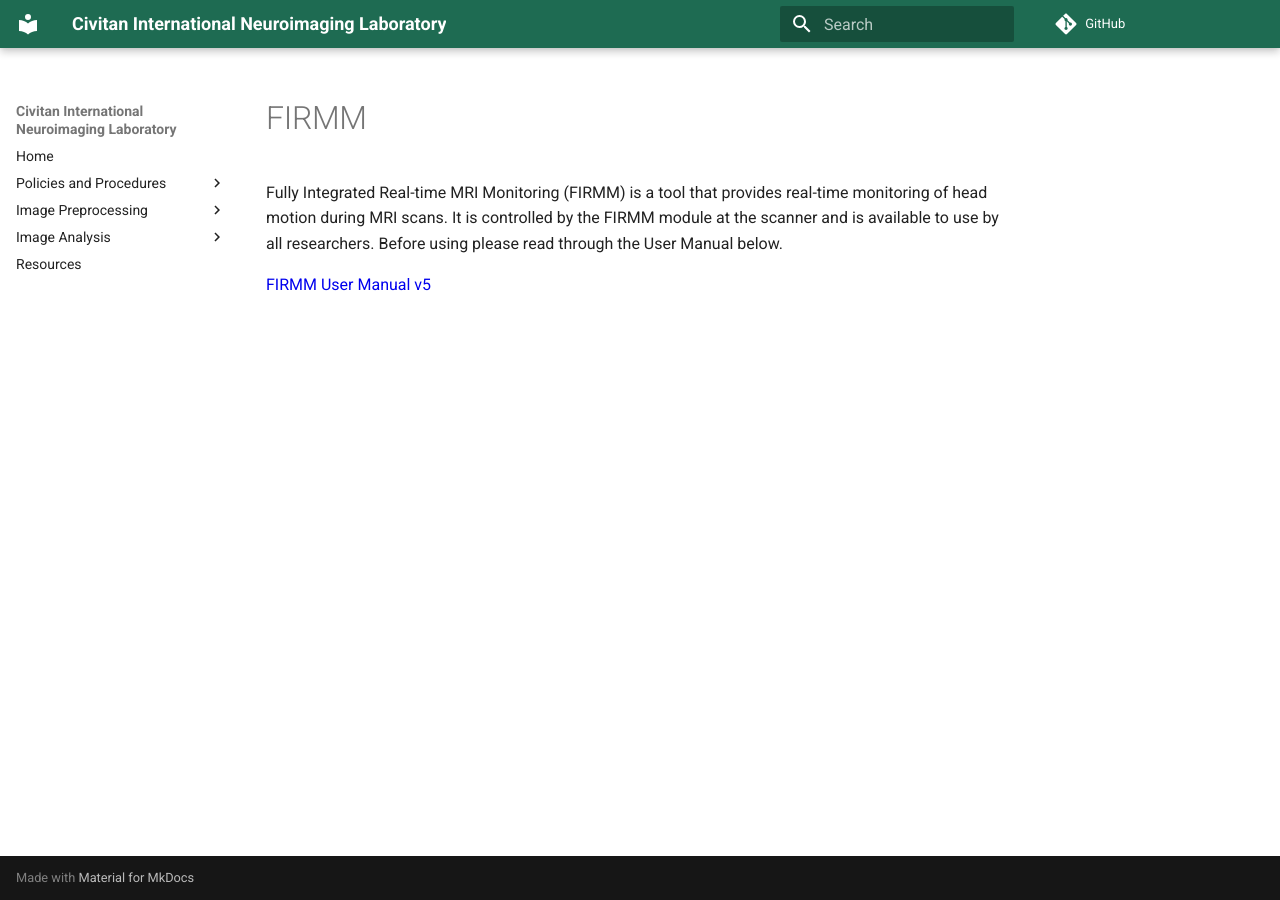
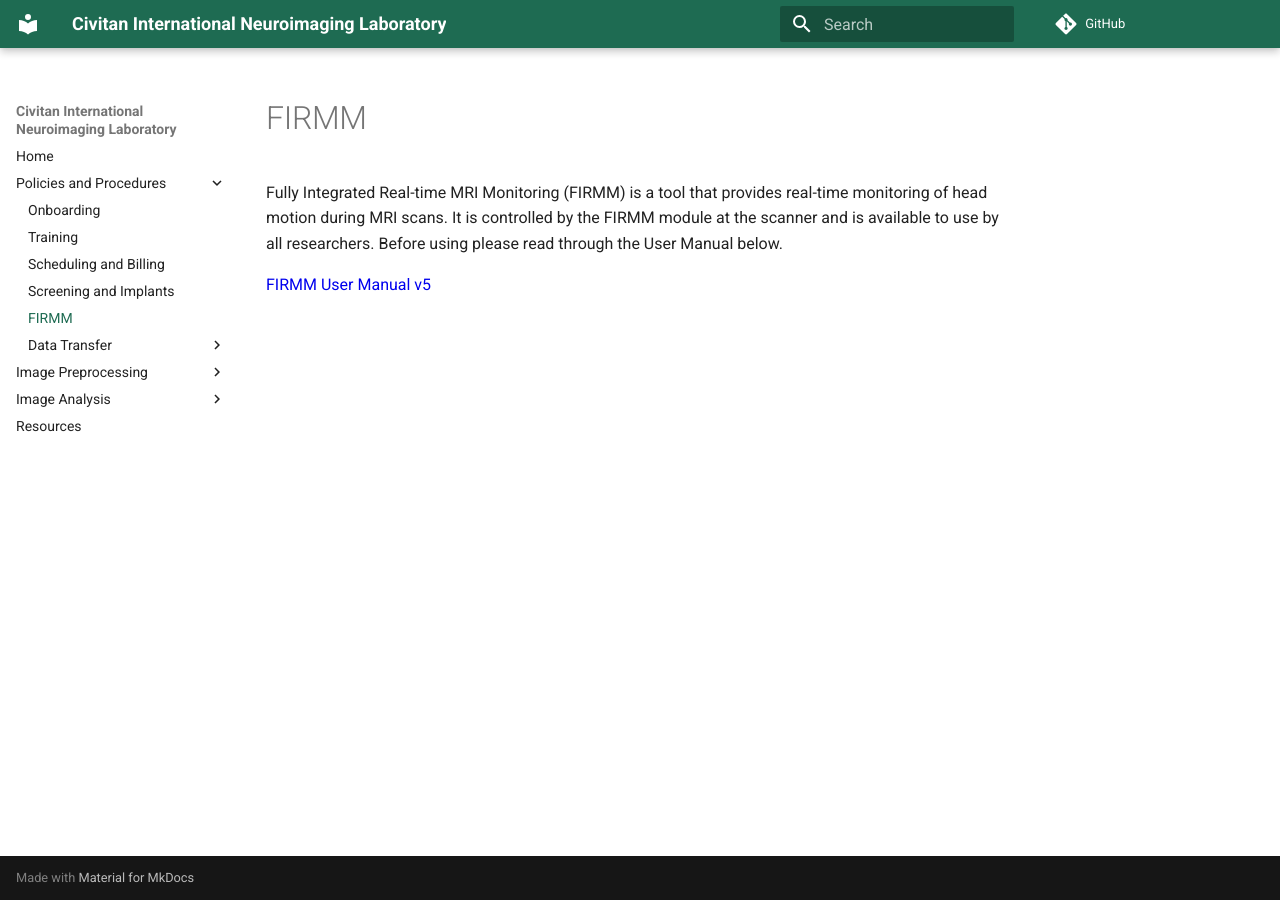
Before and after one commit to UAB-CINL/UAB-CINL.github.io, an MkDocs documentation site: the page built from docs/scanner/firmm.md, in a window 1280 px wide. Built offline with MkDocs 1.6.1 and Material for MkDocs 9.7.7, drawn with Linux system fonts in a browser that asks for light colours; comment, search, counter and statistics services are not loaded; some of the changed lines change nothing that is shown.

Commit message:
finalize adding FIRMM

```diff
--- a/docs/scanner/firmm.md
+++ b/docs/scanner/firmm.md
@@ -2,4 +2,4 @@
 
 Fully Integrated Real-time MRI Monitoring (FIRMM) is a tool that provides real-time monitoring of head motion during MRI scans. It is controlled by the FIRMM module at the scanner and is available to use by all researchers. Before using please read through the User Manual below.
 
-[FIRMM User Manual v5](res/FIRMM%20v5%20User%20Manual%20Siemens%20rev%2011.pdf)
+[FIRMM User Manual v5](res/FIRMM_v5_User_Manual_Siemens_rev_12.pdf)
--- a/mkdocs.yml
+++ b/mkdocs.yml
@@ -41,6 +41,7 @@
     - Training: scanner/training.md
     - Scheduling and Billing: scanner/scheduling.md
     - Screening and Implants: scanner/implants.md
+    - FIRMM: scanner/firmm.md
     - Data Transfer:
       - Local Transfer and OSIRIX: scanner/data_management.md
       - XNAT:
```
Also changed, not shown: 2 other files.
